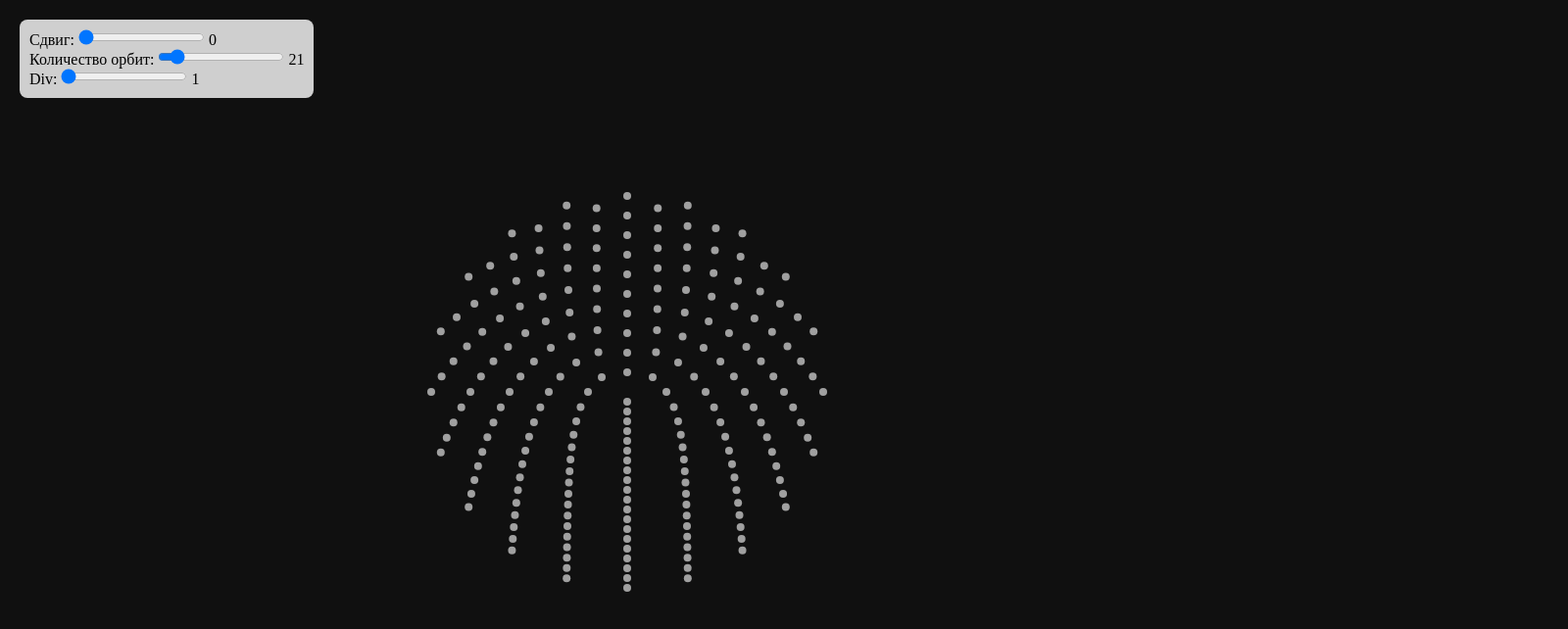
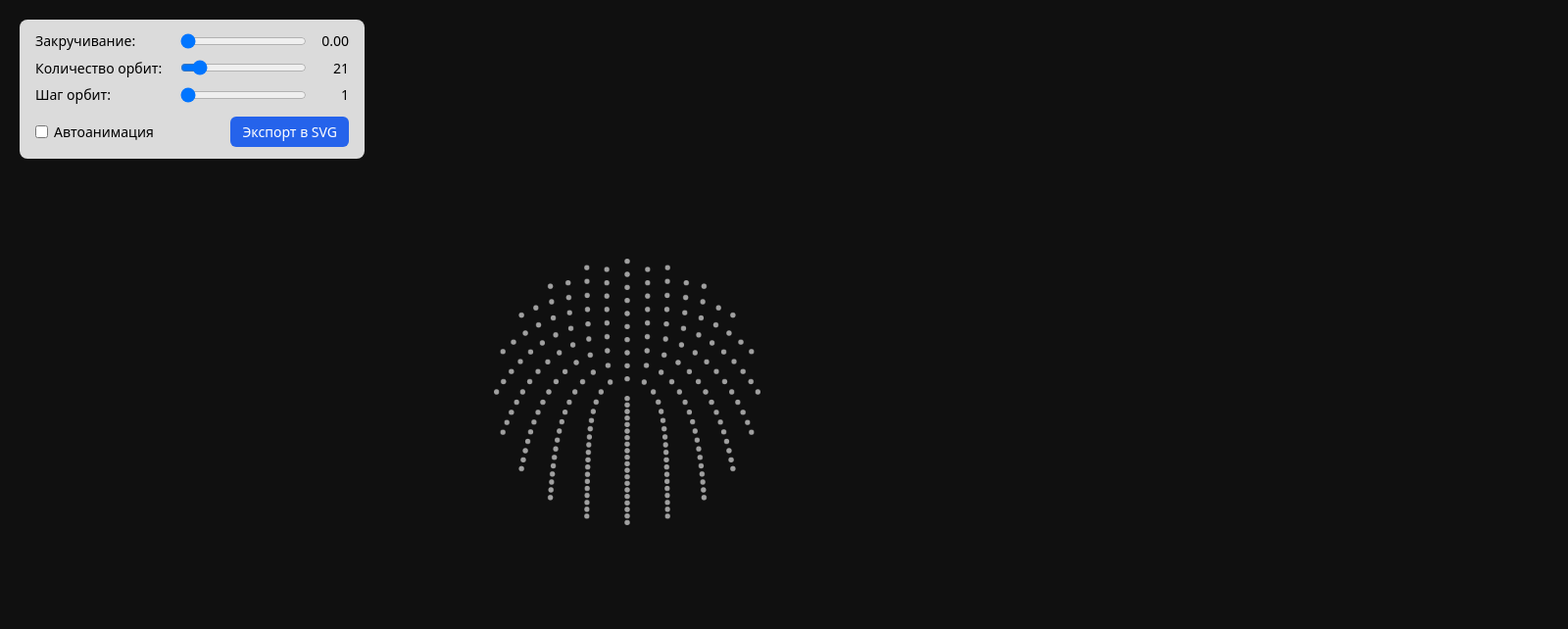
Before and after one commit to linearsunrise/twisting-orbits, a plain HTML site: page canvas.html in a window 1280 px wide. Shown: the whole page at 98% size, 1600 px wide, since content can reach past the window. Drawn offline with Linux system fonts and the light colour scheme.

Commit message:
added export and animation, rewrited code

```diff
--- /dev/null
+++ b/animation.js
@@ -0,0 +1,42 @@
+const TWIST_SPEED_PER_SECOND = 0.6;
+
+let animationFrameId = null;
+let direction = 1;
+let lastTimestamp = 0;
+
+export function startAnimation(state, onTick) {
+  if (animationFrameId !== null) return;
+
+  lastTimestamp = performance.now();
+
+  const tick = (timestamp) => {
+    const deltaSeconds = (timestamp - lastTimestamp) / 1000;
+    lastTimestamp = timestamp;
+
+    advanceTwist(state, deltaSeconds);
+    onTick();
+
+    animationFrameId = requestAnimationFrame(tick);
+  };
+
+  animationFrameId = requestAnimationFrame(tick);
+}
+
+export function stopAnimation() {
+  if (animationFrameId !== null) {
+    cancelAnimationFrame(animationFrameId);
+    animationFrameId = null;
+  }
+}
+
+function advanceTwist(state, deltaSeconds) {
+  state.twistAmount += direction * TWIST_SPEED_PER_SECOND * deltaSeconds;
+
+  if (state.twistAmount >= state.twistMax) {
+    state.twistAmount = state.twistMax;
+    direction = -1;
+  } else if (state.twistAmount <= state.twistMin) {
+    state.twistAmount = state.twistMin;
+    direction = 1;
+  }
+}
--- a/canvas.html
+++ b/canvas.html
@@ -1,66 +1,69 @@
 <!doctype html>
-<html lang="en">
+<html lang="ru">
   <head>
     <meta charset="UTF-8" />
     <meta name="viewport" content="width=device-width, initial-scale=1.0" />
     <title>Twisting orbits</title>
+    <link rel="stylesheet" href="styles.css" />
   </head>
   <body>
-    <canvas id="draw" width="1920" height="1080"></canvas>
+    <canvas id="draw" class="scene-canvas" width="1920" height="1080"></canvas>
 
-    <div id="controls">
-      <div>
-        <label for="pointRange">Сдвиг: </label>
+    <div class="controls">
+      <div class="controls__row">
+        <label class="controls__label" for="twistRange">Закручивание: </label>
         <input
+          class="controls__range"
           type="range"
-          id="pointRange"
+          id="twistRange"
           min="0"
           max="2"
           value="0"
           step="any"
         />
-        <span id="val">30</span>
+        <span class="controls__value" id="twistValue">0</span>
       </div>
-      <div>
-        <label for="pointRange2">Количество орбит: </label>
-        <input type="range" id="pointRange2" min="0" max="200" value="21" />
-        <span id="val2">30</span>
+
+      <div class="controls__row">
+        <label class="controls__label" for="orbitsCountRange">Количество орбит: </label>
+        <input
+          class="controls__range"
+          type="range"
+          id="orbitsCountRange"
+          min="0"
+          max="200"
+          value="21"
+        />
+        <span class="controls__value" id="orbitsCountValue">21</span>
       </div>
-      <div>
-        <label for="pointRange3">Div: </label>
-        <input type="range" id="pointRange3" min="1" max="50" value="1" />
-        <span id="val3">30</span>
+
+      <div class="controls__row">
+        <label class="controls__label" for="orbitStrideRange">Шаг орбит: </label>
+        <input
+          class="controls__range"
+          type="range"
+          id="orbitStrideRange"
+          min="1"
+          max="50"
+          value="1"
+        />
+        <span class="controls__value" id="orbitStrideValue">1</span>
+      </div>
+
+      <div class="controls__row controls__row--actions">
+        <label class="controls__checkbox-label">
+          <input type="checkbox" id="animateToggle" />
+          Автоанимация
+        </label>
+
+        <button class="controls__button" id="exportButton" type="button">
+          Экспорт в SVG
+        </button>
       </div>
     </div>
+
+    <script src="https://unpkg.com/canvas2svg"></script>
+
+    <script type="module" src="main.js"></script>
   </body>
-
-  <style>
-    * {
-      margin: unset;
-      padding: unset;
-    }
-
-    body {
-      overflow: hidden;
-      display: flex;
-      justify-content: center;
-      align-items: center;
-
-      height: 100dvh;
-      width: 100dvw;
-
-      background: #101010;
-    }
-
-    #controls {
-      position: absolute;
-      top: 20px;
-      left: 20px;
-      background: rgba(255, 255, 255, 0.8);
-      padding: 10px;
-      border-radius: 8px;
-    }
-  </style>
-
-  <script src="script.js"></script>
 </html>
--- /dev/null
+++ b/controls.js
@@ -0,0 +1,52 @@
+export function initControls({ state, onChange, onToggleAnimation, onExport }) {
+  const twistRange = document.getElementById("twistRange");
+  const twistValue = document.getElementById("twistValue");
+  const orbitsCountRange = document.getElementById("orbitsCountRange");
+  const orbitsCountValue = document.getElementById("orbitsCountValue");
+  const orbitStrideRange = document.getElementById("orbitStrideRange");
+  const orbitStrideValue = document.getElementById("orbitStrideValue");
+  const animateToggle = document.getElementById("animateToggle");
+  const exportButton = document.getElementById("exportButton");
+
+  function refresh() {
+    twistRange.value = state.twistAmount;
+    twistValue.textContent = state.twistAmount.toFixed(2);
+    orbitsCountValue.textContent = state.orbitsCount;
+    orbitStrideValue.textContent = state.orbitStride;
+  }
+
+  twistRange.addEventListener("input", () => {
+    state.twistAmount = parseFloat(twistRange.value);
+    refresh();
+    onChange();
+  });
+
+  orbitsCountRange.addEventListener("input", () => {
+    state.orbitsCount = parseInt(orbitsCountRange.value, 10);
+    refresh();
+    onChange();
+  });
+
+  orbitStrideRange.addEventListener("input", () => {
+    state.orbitStride = parseInt(orbitStrideRange.value, 10);
+    refresh();
+    onChange();
+  });
+
+  animateToggle.addEventListener("change", () => {
+    const isAnimating = animateToggle.checked;
+
+    twistRange.disabled = isAnimating;
+    exportButton.disabled = isAnimating;
+
+    onToggleAnimation(isAnimating);
+  });
+
+  exportButton.addEventListener("click", onExport);
+
+  orbitsCountRange.value = state.orbitsCount;
+  orbitStrideRange.value = state.orbitStride;
+  refresh();
+
+  return { refresh };
+}
--- /dev/null
+++ b/export.js
@@ -0,0 +1,32 @@
+import { renderOrbitField } from "./render.js";
+
+export function exportSceneAsSvg(sceneParams, filename = "twisting-orbits.svg") {
+  if (typeof C2S === "undefined") {
+    alert(
+      "Не найдена библиотека для экспорта в SVG. Подключите canvas2svg " +
+        "(или совместимую svgcanvas-библиотеку) в index.html.",
+    );
+    return;
+  }
+
+  const svgContext = new C2S(sceneParams.width, sceneParams.height);
+
+  // clear: false — свежий SVG-контекст и так пустой, незачем полагаться
+  // на то, что clearRect одинаково реализован во всех svgcanvas-аналогах.
+  renderOrbitField(svgContext, { ...sceneParams, clear: false });
+
+  const svgMarkup = svgContext.getSerializedSvg(true);
+  downloadTextFile(filename, svgMarkup, "image/svg+xml");
+}
+
+function downloadTextFile(filename, content, mimeType) {
+  const blob = new Blob([content], { type: mimeType });
+  const url = URL.createObjectURL(blob);
+
+  const link = document.createElement("a");
+  link.href = url;
+  link.download = filename;
+  link.click();
+
+  URL.revokeObjectURL(url);
+}
--- /dev/null
+++ b/main.js
@@ -0,0 +1,36 @@
+import { state, getSceneParams } from "./state.js";
+import { renderOrbitField } from "./render.js";
+import { initControls } from "./controls.js";
+import { startAnimation, stopAnimation } from "./animation.js";
+import { exportSceneAsSvg } from "./export.js";
+
+const canvas = document.getElementById("draw");
+const ctx = canvas.getContext("2d");
+
+state.width = canvas.width;
+state.height = canvas.height;
+
+function render() {
+  controls.refresh();
+  renderOrbitField(ctx, getSceneParams(state));
+}
+
+const controls = initControls({
+  state,
+  onChange: render,
+  onToggleAnimation: (isAnimating) => {
+    state.isAnimating = isAnimating;
+
+    if (isAnimating) {
+      startAnimation(state, render);
+    } else {
+      stopAnimation();
+    }
+  },
+  onExport: () => {
+    if (state.isAnimating) return; // экспорт доступен только вне анимации
+    exportSceneAsSvg(getSceneParams(state));
+  },
+});
+
+render();
--- /dev/null
+++ b/math.js
@@ -0,0 +1,16 @@
+export const TWO_PI = Math.PI * 2;
+
+export function pointAngle(pointIndex, pointsOnOrbit, phaseOffset) {
+  return pointIndex * (TWO_PI / pointsOnOrbit) + phaseOffset;
+}
+
+export function polarToCartesian(centerX, centerY, radius, angle) {
+  return {
+    x: centerX + Math.sin(angle) * radius,
+    y: centerY + Math.cos(angle) * radius,
+  };
+}
+
+export function orbitTwistOffset(orbitIndex, orbitsCount, twistAmount) {
+  return twistAmount * (orbitIndex / orbitsCount) * Math.PI;
+}
--- /dev/null
+++ b/render.js
@@ -0,0 +1,47 @@
+import { pointAngle, polarToCartesian, orbitTwistOffset } from "./math.js";
+
+const POINT_RADIUS_PX = 4;
+const POINT_COLOR = "#a0a0a0";
+const ORBIT_RADIUS_STEP_PX = 10;
+
+/**
+ * Орбита с индексом N содержит ровно N точек и имеет радиус N * ORBIT_RADIUS_STEP_PX.
+ * Это намеренное правило, а не побочный эффект: оно и создаёt спиралевидный узор.
+ *
+ * @param {CanvasRenderingContext2D} ctx — обычный canvas-контекст или
+ *   svgcanvas/canvas2svg-совместимый мок с тем же API.
+ */
+export function renderOrbitField(
+  ctx,
+  { width, height, centerX, centerY, orbitsCount, orbitStride, twistAmount, clear = true },
+) {
+  if (clear) {
+    ctx.clearRect(0, 0, width, height);
+  }
+
+  for (let orbitIndex = 0; orbitIndex < orbitsCount; orbitIndex++) {
+    if (orbitIndex % orbitStride !== 0) continue;
+
+    const pointsOnOrbit = orbitIndex;
+    const orbitRadius = orbitIndex * ORBIT_RADIUS_STEP_PX;
+    const phaseOffset = orbitTwistOffset(orbitIndex, orbitsCount, twistAmount);
+
+    drawOrbitPoints(ctx, centerX, centerY, orbitRadius, pointsOnOrbit, phaseOffset);
+  }
+}
+
+function drawOrbitPoints(ctx, centerX, centerY, radius, pointsOnOrbit, phaseOffset) {
+  for (let pointIndex = 0; pointIndex < pointsOnOrbit; pointIndex++) {
+    const angle = pointAngle(pointIndex, pointsOnOrbit, phaseOffset);
+    const { x, y } = polarToCartesian(centerX, centerY, radius, angle);
+
+    drawPoint(ctx, x, y, POINT_RADIUS_PX, POINT_COLOR);
+  }
+}
+
+function drawPoint(ctx, x, y, radius, color) {
+  ctx.fillStyle = color;
+  ctx.beginPath();
+  ctx.arc(x, y, radius, 0, Math.PI * 2);
+  ctx.fill();
+}
--- a/script.js
+++ /dev/null
@@ -1,98 +0,0 @@
-const f = (x, a, om) => Math.sin(x * ((2 * Math.PI) / a) + om);
-const g = (x, a, om) => Math.cos(x * ((2 * Math.PI) / a) + om);
-
-const canvas = document.getElementById("draw");
-const ctx = canvas.getContext("2d");
-
-const slider = document.getElementById("pointRange");
-const valDisplay = document.getElementById("val");
-const slider2 = document.getElementById("pointRange2");
-const valDisplay2 = document.getElementById("val2");
-const slider3 = document.getElementById("pointRange3");
-const valDisplay3 = document.getElementById("val3");
-
-function drawCirclePoint(x, y, radius, color) {
-  ctx.fillStyle = color;
-  ctx.beginPath();
-  ctx.arc(x, y, radius, 0, Math.PI * 2);
-  ctx.fill();
-}
-
-function drawOrbit(centerX, centerY, radius, color) {
-  ctx.beginPath();
-  ctx.arc(centerX, centerY, radius, 0, Math.PI * 2);
-  ctx.strokeStyle = color;
-  ctx.lineWidth = 1;
-  ctx.globalAlpha = 0.3;
-  ctx.stroke();
-  ctx.globalAlpha = 1.0;
-}
-
-const centerX = canvas.width / 2;
-const centerY = canvas.height / 2;
-
-let frame = 0;
-
-function render() {
-  const divider = parseInt(slider3.value);
-  valDisplay3.textContent = divider;
-
-  const orbitsCount = parseInt(slider2.value);
-  valDisplay2.textContent = orbitsCount;
-
-  const orbits = Array.from({ length: orbitsCount }).map((_, v) => v);
-
-  ctx.clearRect(0, 0, canvas.width, canvas.height);
-
-  // const phaseShift = frame;
-  const phaseShift = parseFloat(slider.value);
-  const phaseShiftMax = parseInt(slider.max) - 1;
-  valDisplay.textContent = phaseShift;
-
-  orbits.forEach((numPoints, index, { length: max }) => {
-    const radius = index * 10;
-    // const color = `hsl(${index * 40}, 70%, 60%)`; // Разные цвета
-    const color = "#a0a0a0";
-
-    if (![0].includes(index % divider)) return;
-
-    // drawOrbit(centerX, centerY, radius, color);
-
-    for (let i = 0; i < numPoints; i++) {
-      const x =
-        centerX +
-        f(
-          i,
-          numPoints,
-          (phaseShift / phaseShiftMax) * ((index / max) * Math.PI),
-        ) *
-          radius;
-      const y =
-        centerY +
-        g(
-          i,
-          numPoints,
-          (phaseShift / phaseShiftMax) * ((index / max) * Math.PI),
-        ) *
-          radius;
-
-      drawCirclePoint(x, y, 4, color);
-    }
-  });
-}
-
-slider.addEventListener("input", render);
-slider2.addEventListener("input", render);
-slider3.addEventListener("input", render);
-
-render();
-
-function autoIncrement() {
-  frame++;
-
-  render();
-
-  setTimeout(autoIncrement, 1000 / 60);
-}
-
-// autoIncrement();
--- /dev/null
+++ b/state.js
@@ -0,0 +1,25 @@
+export const state = {
+  width: 0,
+  height: 0,
+
+  orbitsCount: 21,
+  orbitStride: 1,
+
+  twistAmount: 0,
+  twistMin: 0,
+  twistMax: 2,
+
+  isAnimating: false,
+};
+
+export function getSceneParams(currentState) {
+  return {
+    width: currentState.width,
+    height: currentState.height,
+    centerX: currentState.width / 2,
+    centerY: currentState.height / 2,
+    orbitsCount: currentState.orbitsCount,
+    orbitStride: currentState.orbitStride,
+    twistAmount: currentState.twistAmount,
+  };
+}
--- /dev/null
+++ b/styles.css
@@ -0,0 +1,84 @@
+* {
+  margin: 0;
+  padding: 0;
+  box-sizing: border-box;
+}
+
+body {
+  display: flex;
+  align-items: center;
+  justify-content: center;
+  width: 100dvw;
+  height: 100dvh;
+  overflow: hidden;
+  background: #101010;
+}
+
+.scene-canvas {
+  max-width: 100%;
+  max-height: 100%;
+}
+
+.controls {
+  position: absolute;
+  top: 20px;
+  left: 20px;
+  display: flex;
+  flex-direction: column;
+  gap: 8px;
+  padding: 12px 16px;
+  background: rgba(255, 255, 255, 0.85);
+  border-radius: 8px;
+  font: 14px/1.4 system-ui, sans-serif;
+}
+
+.controls__row {
+  display: flex;
+  align-items: center;
+  gap: 8px;
+}
+
+.controls__row--actions {
+  margin-top: 4px;
+  justify-content: space-between;
+}
+
+.controls__label {
+  min-width: 140px;
+}
+
+.controls__value {
+  min-width: 2.5em;
+  text-align: right;
+  font-variant-numeric: tabular-nums;
+}
+
+.controls__range:disabled {
+  opacity: 0.5;
+}
+
+.controls__checkbox-label {
+  display: flex;
+  align-items: center;
+  gap: 6px;
+  cursor: pointer;
+}
+
+.controls__button {
+  padding: 6px 12px;
+  border: none;
+  border-radius: 6px;
+  background: #2563eb;
+  color: #fff;
+  cursor: pointer;
+  font: inherit;
+}
+
+.controls__button:disabled {
+  background: #94a3b8;
+  cursor: not-allowed;
+}
+
+.controls__button:hover:not(:disabled) {
+  background: #1d4ed8;
+}
```
